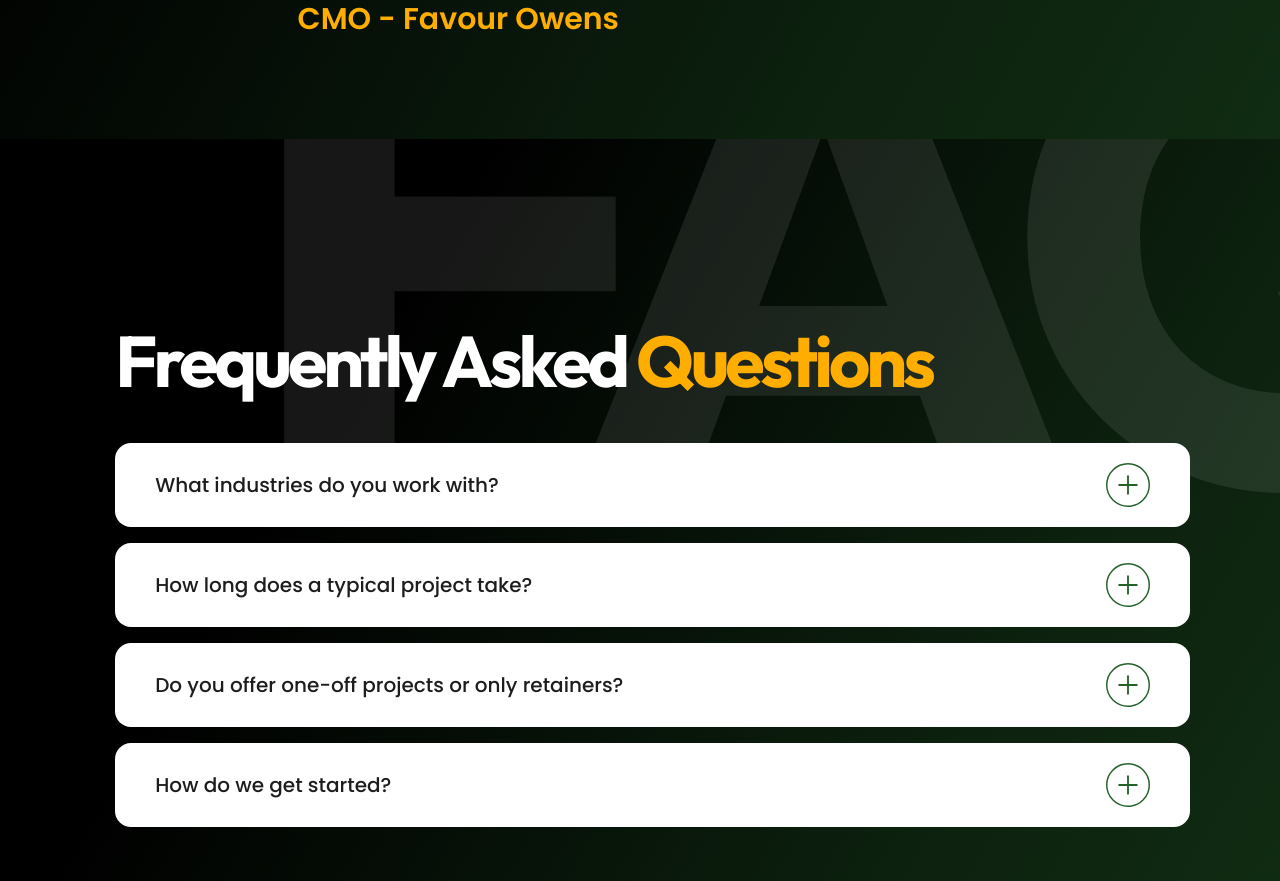
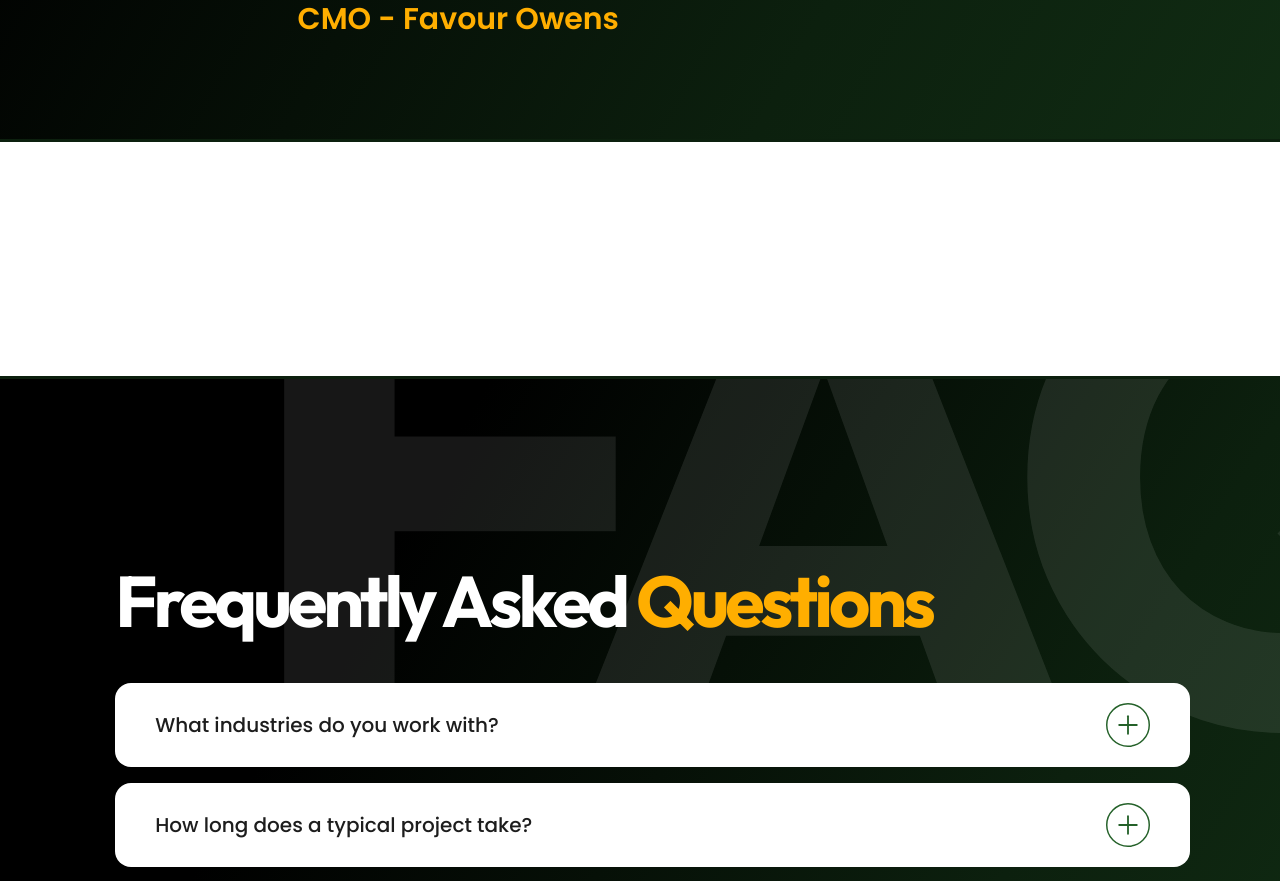
Before and after one commit to awesomeakokayo/ElroiHub, a Next.js app: page / in a window 1280 px wide. Shown: the part 6820-7701 px from the top of the page. Built offline with nearby package versions, Linux system fonts and the light colour scheme.

Commit message:
Keep white FAQ transition section, remove only the text

```diff
--- a/app/page.tsx
+++ b/app/page.tsx
@@ -167,6 +167,8 @@ export default function Home() {
           </div>
         </section>
 
+        <section className="section faq-ghost-section" aria-hidden="true" />
+
         <section className="section dark faq section-pad">
           <div className="ghost" aria-hidden="true">FAQ</div>
           <div className="content">
```
